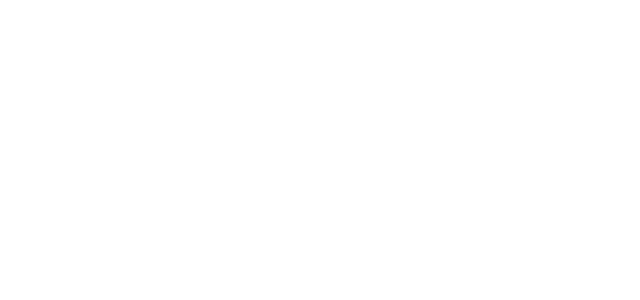
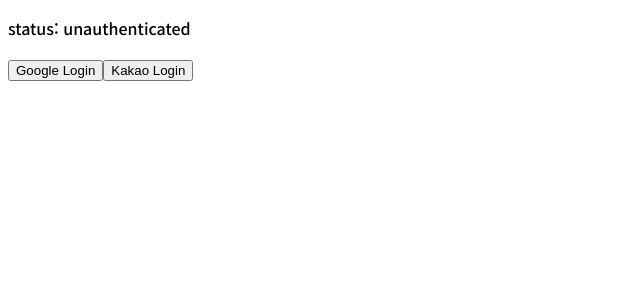
Before and after one commit to FE-GROUND/playground, a Next.js app: page /landing in a window 1280 px wide. Shown: the top 300 px of the page, without its empty margins (0-640 px from the left). Built offline with nearby package versions, Linux system fonts and the light colour scheme; no server answers.

Commit message:
feature: create login button to show entire flow

```diff
--- a/src/Landing/index.tsx
+++ b/src/Landing/index.tsx
@@ -1,3 +1,30 @@
+import { signIn, signOut, useSession } from "next-auth/react";
+import { Fragment } from "react";
+
 export const LandingScreen = () => {
-  return null;
+  const { data, status } = useSession();
+  return (
+    <Fragment>
+      <main>
+        <p>status: {status}</p>
+
+        {/* TODO 마크업 수정 예정 */}
+        <p>{data?.user?.name}</p>
+        {!data?.user ? (
+          <>
+            <button type="button" onClick={() => signIn("google")}>
+              Google Login
+            </button>
+            <button type="button" onClick={() => signIn("kakao")}>
+              Kakao Login
+            </button>
+          </>
+        ) : (
+          <button type="button" onClick={() => signOut()}>
+            Logout
+          </button>
+        )}
+      </main>
+    </Fragment>
+  );
 };
```
